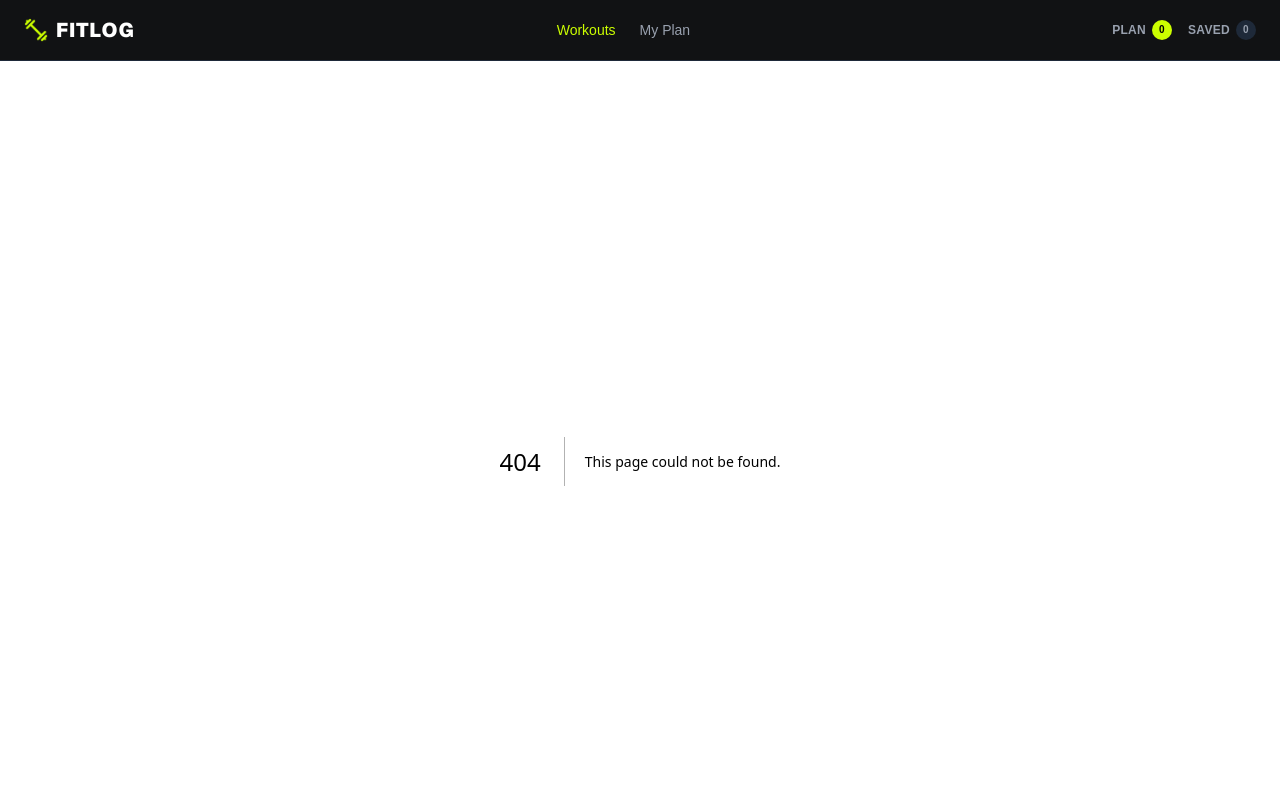
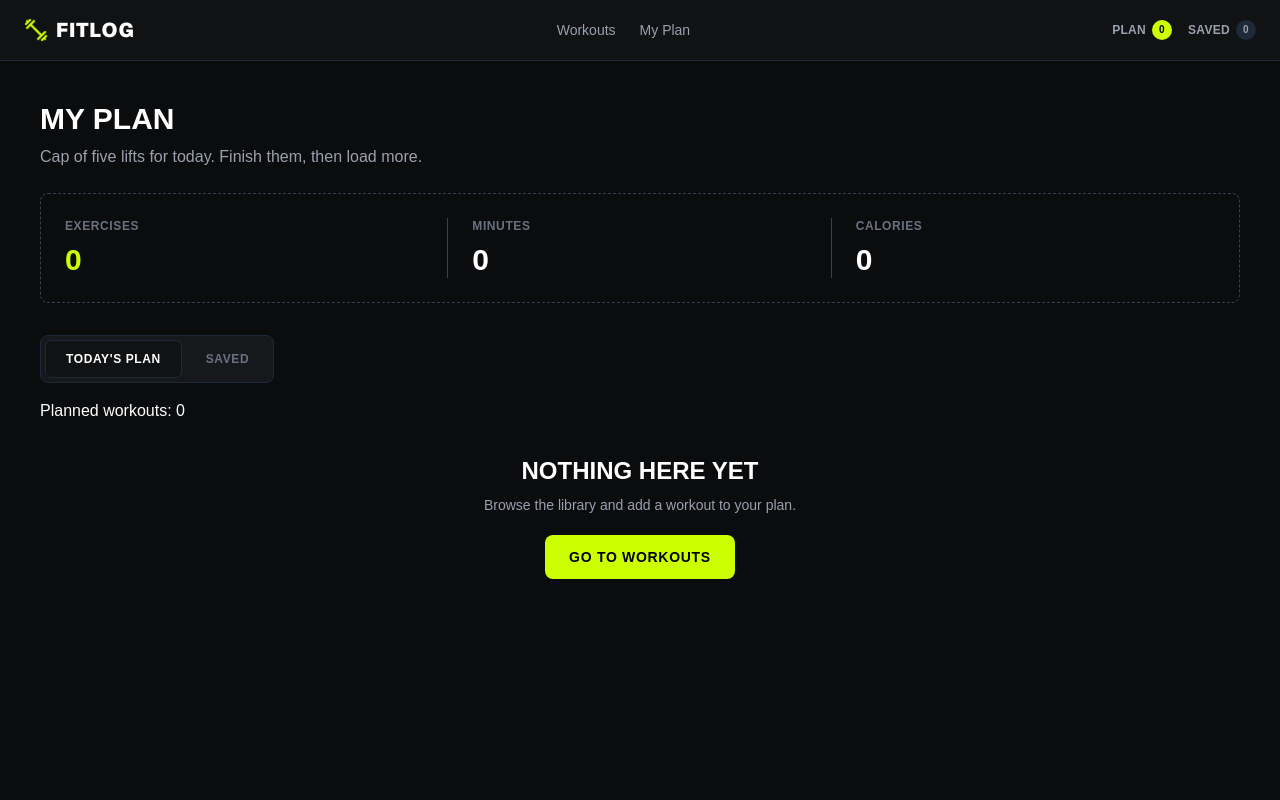
Before and after one commit to raihankabir1952/assignment-6, a Next.js app: page /my-plan in a window 1280 px wide. Before the commit this address had no page. Shown: the top 800 px of the page. Built offline with nearby package versions, Linux system fonts and the light colour scheme.

Commit message:
Build My Plan initial UI and dynamic workout summary

```diff
--- a/src/app/components/AddToPlanButton.tsx
+++ b/src/app/components/AddToPlanButton.tsx
@@ -8,6 +8,7 @@ interface Workout {
     name: string;
     duration: number;
     caloriesBurned: number;
+    rating : number;
 }
 
 const AddToPlanButton = ({ workout }: { workout: Workout }) => {
--- a/src/app/components/Navbar.tsx
+++ b/src/app/components/Navbar.tsx
@@ -1,6 +1,7 @@
 "use client";
 
 import React, { FC, useContext } from "react";
+import Link from "next/link";
 import FitLogContext from "../context/FitLogContext";
 
 const Navbar: FC = () => {
@@ -10,7 +11,7 @@ const Navbar: FC = () => {
         <nav className="w-full bg-[#111214] px-6 py-4 flex items-center justify-between border-b border-gray-800">
 
             {/* Left Side: Logo */}
-            <div className="flex items-center space-x-2">
+            <Link href="/" className="flex items-center space-x-2">
                 <img
                     src="/assets/logo.png"
                     alt="FITLOG Logo"
@@ -19,45 +20,51 @@ const Navbar: FC = () => {
                 <span className="text-white font-black text-xl tracking-wider font-sans">
                     FITLOG
                 </span>
-            </div>
+            </Link>
 
             {/* Center: Navigation Links */}
             <div className="flex items-center space-x-6 text-sm font-medium">
-                <a
-                    href="#workouts"
-                    className="text-[#CCFF00] hover:opacity-90 transition-opacity"
+                <Link
+                    href="/"
+                    className="text-gray-400 hover:text-[#CCFF00] transition-colors"
                 >
                     Workouts
-                </a>
+                </Link>
 
-                <a
-                    href="#my-plan"
-                    className="text-gray-400 hover:text-white transition-colors"
+                <Link
+                    href="/my-plan"
+                    className="text-gray-400 hover:text-[#CCFF00] transition-colors"
                 >
                     My Plan
-                </a>
+                </Link>
             </div>
 
             {/* Right Side: Plan & Saved Status */}
             <div className="flex items-center space-x-4 text-xs font-semibold tracking-wide uppercase">
 
                 {/* Plan Status */}
-                <div className="flex items-center space-x-1.5 text-gray-400">
+                <Link
+                    href="/my-plan"
+                    className="flex items-center space-x-1.5 text-gray-400 hover:text-white transition-colors"
+                >
                     <span>Plan</span>
 
                     <span className="w-5 h-5 rounded-full bg-[#CCFF00] text-black flex items-center justify-center font-bold text-[10px]">
                         {context?.planWorkouts.length ?? 0}
                     </span>
-                </div>
+                </Link>
 
                 {/* Saved Status */}
-                <div className="flex items-center space-x-1.5 text-gray-400">
+                <Link
+                    href="/my-plan"
+                    className="flex items-center space-x-1.5 text-gray-400 hover:text-white transition-colors"
+                >
                     <span>Saved</span>
 
                     <span className="w-5 h-5 rounded-full bg-gray-800 text-gray-400 flex items-center justify-center font-bold text-[10px]">
                         {context?.savedWorkouts.length ?? 0}
                     </span>
-                </div>
+                </Link>
             </div>
         </nav>
     );
--- a/src/app/components/SaveForLaterButton.tsx
+++ b/src/app/components/SaveForLaterButton.tsx
@@ -9,6 +9,7 @@ interface Workout {
     name: string;
     duration: number;
     caloriesBurned: number;
+    rating : number;
 }
 
 const SaveForLaterButton = ({ workout }: { workout: Workout }) => {
--- a/src/app/context/FitLogContext.tsx
+++ b/src/app/context/FitLogContext.tsx
@@ -7,6 +7,7 @@ interface Workout {
     name: string;
     duration: number;
     caloriesBurned: number;
+    rating : number;
 }
 
 interface FitLogContextType {
--- /dev/null
+++ b/src/app/my-plan/page.tsx
@@ -0,0 +1,144 @@
+"use client";
+
+import { useContext } from "react";
+import Link from "next/link";
+import { Clock3, Flame, Star } from "lucide-react";
+import FitLogContext from "../context/FitLogContext";
+
+export default function MyPlanPage() {
+  const context = useContext(FitLogContext);
+
+  const plannedWorkouts = context?.planWorkouts ?? [];
+
+  const totalExercises = plannedWorkouts.length;
+
+  const totalMinutes = plannedWorkouts.reduce(
+    (total, workout) => total + workout.duration,
+    0
+  );
+
+  const totalCalories = plannedWorkouts.reduce(
+    (total, workout) => total + workout.caloriesBurned,
+    0
+  );
+
+  return (
+    <main className="min-h-screen bg-[#0b0c0e] p-10 text-white">
+      {/* Header */}
+      <h1 className="text-3xl font-bold">MY PLAN</h1>
+
+      <p className="mt-2 text-gray-400">
+        Cap of five lifts for today. Finish them, then load more.
+      </p>
+
+      {/* Plan Summary */}
+      <div className="mt-6 grid grid-cols-1 rounded-lg border border-dashed border-gray-700 p-6 sm:grid-cols-3 sm:divide-x sm:divide-gray-700">
+        {/* Exercises */}
+        <div className="sm:px-6 first:pl-0 last:pr-0">
+          <p className="text-xs font-bold uppercase tracking-wider text-gray-500">
+            Exercises
+          </p>
+
+          <p className="mt-2 text-3xl font-black text-[#CCFF00]">
+            {totalExercises}
+          </p>
+        </div>
+
+        {/* Minutes */}
+        <div className="mt-4 sm:mt-0 sm:px-6">
+          <p className="text-xs font-bold uppercase tracking-wider text-gray-500">
+            Minutes
+          </p>
+
+          <p className="mt-2 text-3xl font-black text-white">
+            {totalMinutes}
+          </p>
+        </div>
+
+        {/* Calories */}
+        <div className="mt-4 sm:mt-0 sm:px-6">
+          <p className="text-xs font-bold uppercase tracking-wider text-gray-500">
+            Calories
+          </p>
+
+          <p className="mt-2 text-3xl font-black text-white">
+            {totalCalories}
+          </p>
+        </div>
+      </div>
+
+      {/* Toggle Buttons */}
+      <div className="mt-8 flex w-fit items-center gap-1 rounded-lg border border-gray-800 bg-[#17181c] p-1">
+        <button
+          className="rounded-md bg-[#111214] px-5 py-2.5 text-xs font-bold uppercase tracking-wider text-white border border-gray-800"
+        >
+          Today's Plan
+        </button>
+
+        <button
+          className="rounded-md px-5 py-2.5 text-xs font-bold uppercase tracking-wider text-gray-500 transition-colors hover:text-white"
+        >
+          Saved
+        </button>
+      </div>
+
+      {/* Temporary Debug Count */}
+      <p className="mt-4">
+        Planned workouts: {context?.planWorkouts.length ?? 0}
+      </p>
+
+      {/* Today's Plan */}
+      {context?.planWorkouts.length === 0 ? (
+        <div className="mt-8 flex flex-col items-center text-center">
+          <h2 className="text-2xl font-bold text-white">
+            NOTHING HERE YET
+          </h2>
+
+          <p className="mt-2 text-sm text-gray-400">
+            Browse the library and add a workout to your plan.
+          </p>
+
+          <Link
+            href="/"
+            className="mt-5 inline-block rounded-lg bg-[#CCFF00] px-6 py-3 text-sm font-bold uppercase tracking-wider text-black transition-all hover:bg-[#b8e600]"
+          >
+            Go to workouts
+          </Link>
+        </div>
+      ) : (
+        <div className="mt-6 space-y-4">
+          {context.planWorkouts.map((workout) => (
+            <div
+              key={workout.id}
+              className="rounded-lg border border-gray-700 p-4"
+            >
+              <h2 className="text-xl font-bold">
+                {workout.name}
+              </h2>
+
+              <div className="mt-3 flex items-center gap-5">
+                {/* Duration */}
+                <div className="flex items-center gap-2 text-gray-400">
+                  <Clock3 size={16} />
+                  <span>{workout.duration} min</span>
+                </div>
+
+                {/* Calories */}
+                <div className="flex items-center gap-2 text-gray-400">
+                  <Flame size={16} />
+                  <span>{workout.caloriesBurned} kcal</span>
+                </div>
+
+                {/* Rating */}
+                <div className="flex items-center gap-2 text-[#CCFF00]">
+                  <Star size={16} fill="currentColor" />
+                  <span>{workout.rating}</span>
+                </div>
+              </div>
+            </div>
+          ))}
+        </div>
+      )}
+    </main>
+  );
+}
```
